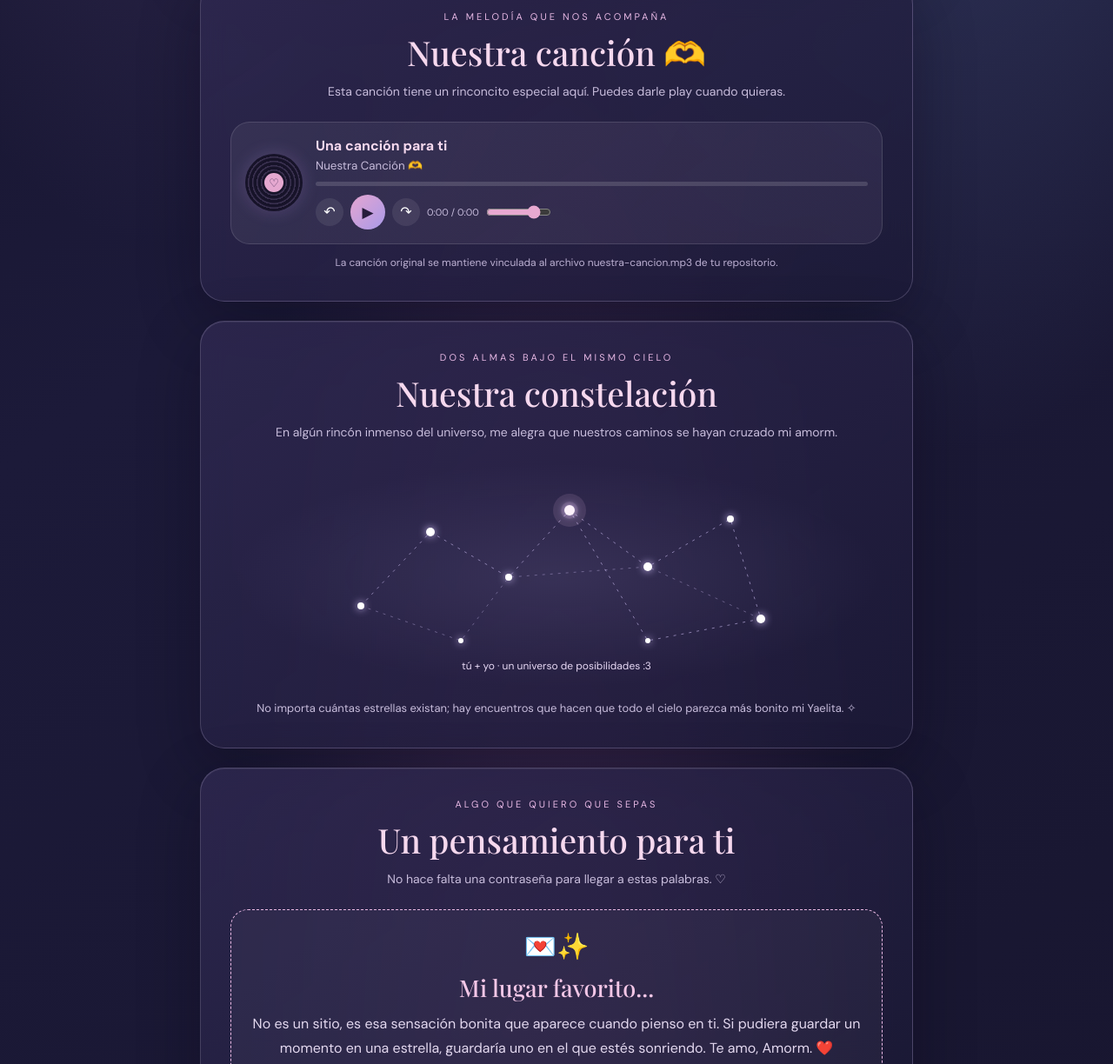
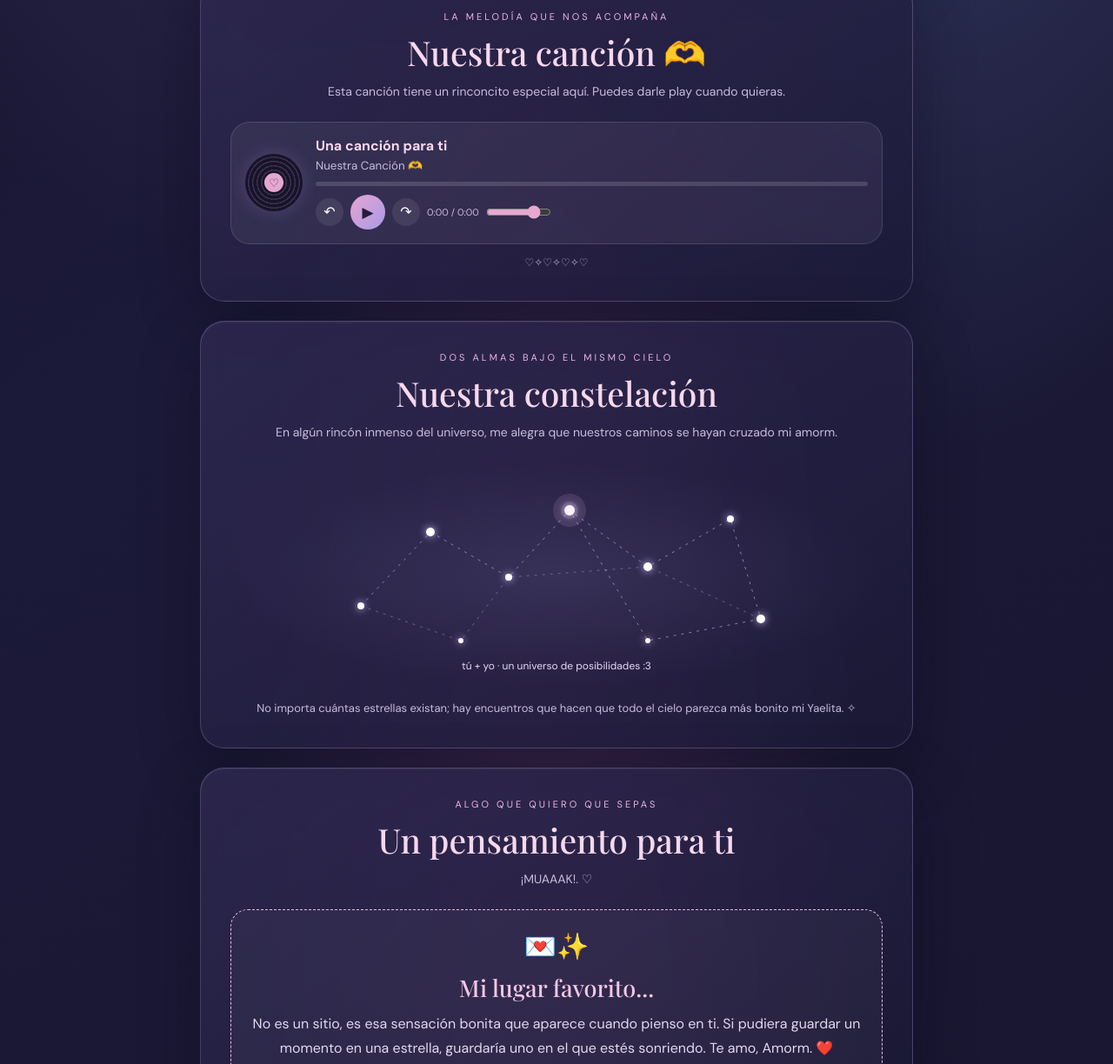
Before and after one commit to AstarothDx/Jadem, a plain HTML site: page index.html in a window 1280 px wide. Shown: the part 1907-3131 px from the top of the page at 87% size. Drawn offline with nearby package versions, Linux system fonts and the light colour scheme; a web font is replaced by a local one.

Commit message:
Update hint and section content in index.html

```diff
--- a/index.html
+++ b/index.html
@@ -215,7 +215,7 @@ body.album-open{overflow:hidden}
       </div>
     </div>
     <audio id="audio" preload="metadata" loop src="./nuestra-cancion.mp3"></audio>
-    <p class="hint">La canción original se mantiene vinculada al archivo nuestra-cancion.mp3 de tu repositorio.</p>
+    <p class="hint">♡✧♡✧♡✧♡</p>
   </section>
 
   <section class="panel">
@@ -231,7 +231,7 @@ body.album-open{overflow:hidden}
   </section>
 
   <section class="panel">
-    <div class="section-head"><div class="eyebrow">algo que quiero que sepas</div><h2>Un pensamiento para ti</h2><p>No hace falta una contraseña para llegar a estas palabras. ♡</p></div>
+    <div class="section-head"><div class="eyebrow">algo que quiero que sepas</div><h2>Un pensamiento para ti</h2><p>¡MUAAAK!. ♡</p></div>
     <div class="hidden-message show" style="display:block"><div style="font-size:30px;margin-bottom:10px">💌✨</div><h3 style="font-size:27px;margin-bottom:10px;color:#f4c7e7">Mi lugar favorito...</h3><p style="line-height:1.8;color:#e3d8ef">No es un sitio, es esa sensación bonita que aparece cuando pienso en ti. Si pudiera guardar un momento en una estrella, guardaría uno en el que estés sonriendo. Te amo, Amorm. ❤️</p></div>
   </section>
 
```
